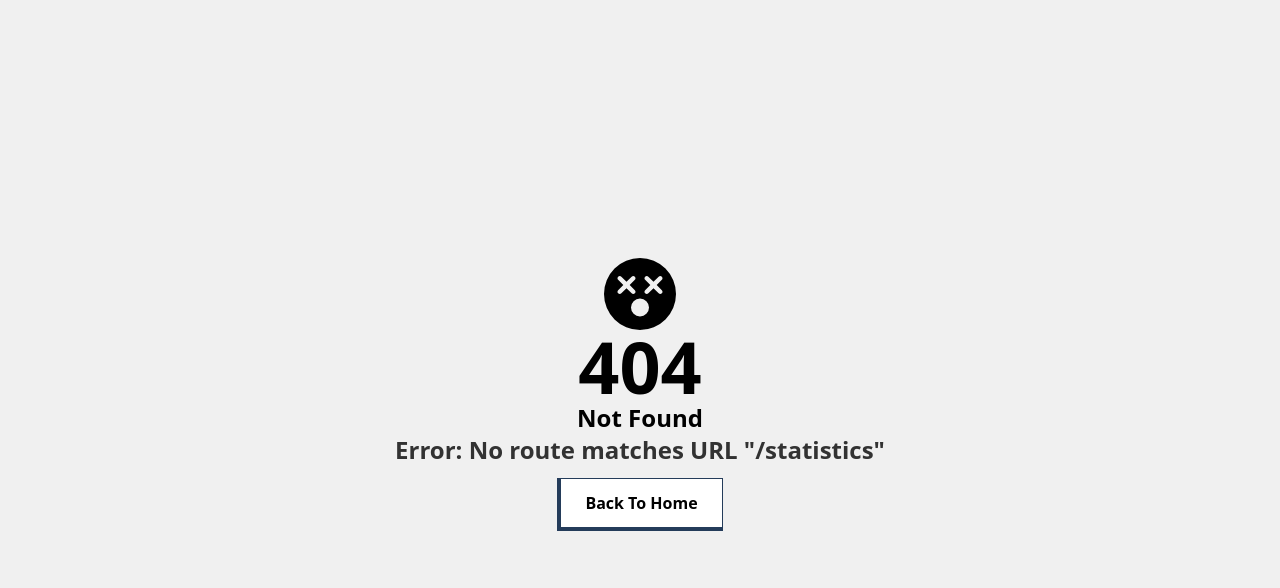
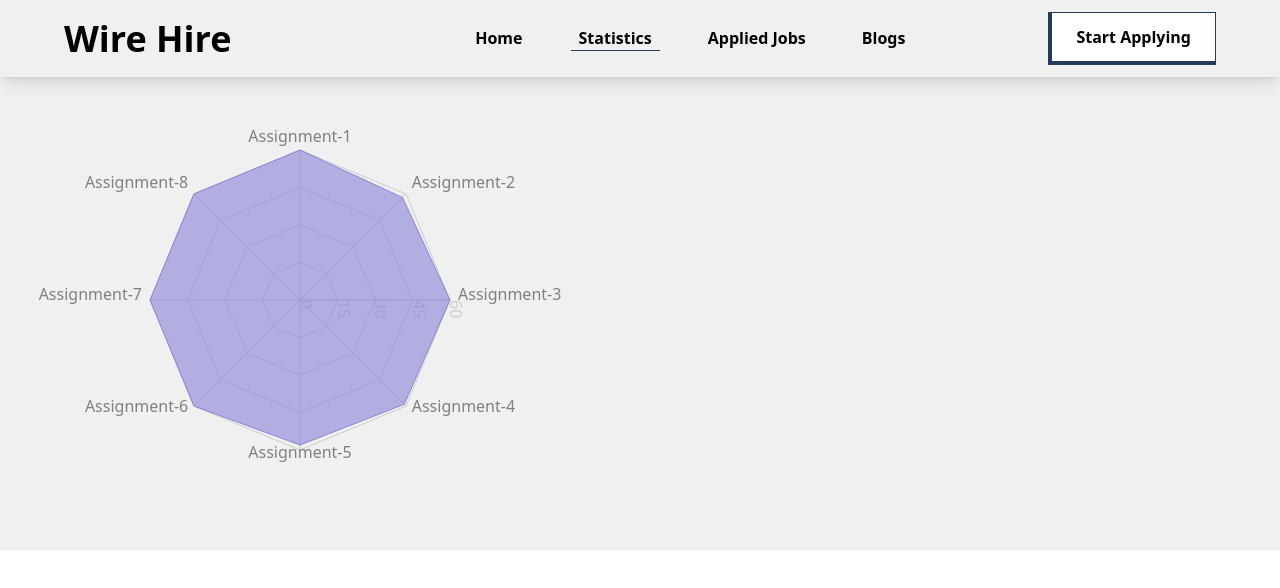
Before and after one commit to jamshed-uddin/wire-hire, a React (Vite) app: page /statistics in a window 1280 px wide. Before the commit this address had no page. Shown: the top 588 px of the page. Built offline with nearby package versions, Linux system fonts and the light colour scheme.

Commit message:
chart added

```diff
--- a/package.json
+++ b/package.json
@@ -17,10 +17,11 @@
     "react": "^18.2.0",
     "react-dom": "^18.2.0",
     "react-router-dom": "^6.10.0",
+    "recharts": "^2.5.0",
     "sort-by": "^1.2.0"
   },
   "devDependencies": {
-    "@types/react": "^18.0.28",
+    "@types/react": "^18.0.34",
     "@types/react-dom": "^18.0.11",
     "@vitejs/plugin-react": "^3.1.0",
     "autoprefixer": "^10.4.14",
--- /dev/null
+++ b/src/components/Blogs.jsx
@@ -0,0 +1,11 @@
+import React from "react";
+
+const Blogs = () => {
+  return (
+    <div>
+      <h1>this is blog sec.</h1>
+    </div>
+  );
+};
+
+export default Blogs;
--- a/src/components/Header/Header.css
+++ b/src/components/Header/Header.css
@@ -1,5 +1,12 @@
+.nav-links {
+  transition: 0.4s;
+}
+
 .link {
   transition: 500ms;
+  padding: 1px 2px;
+
+  margin: 0 auto;
 }
 
 .nav-links:hover > .link {
@@ -8,3 +15,7 @@
 .nav-links:hover > .link:hover {
   opacity: 1;
 }
+
+.active {
+  border-bottom: 1px solid #243c5a;
+}
--- a/src/components/Header/Header.jsx
+++ b/src/components/Header/Header.jsx
@@ -1,13 +1,15 @@
-import { faBars } from "@fortawesome/free-solid-svg-icons";
+import { faBars, faXmark } from "@fortawesome/free-solid-svg-icons";
 import { FontAwesomeIcon } from "@fortawesome/react-fontawesome";
-import React from "react";
+import React, { useState } from "react";
 
 import "./Header.css";
 import { Link, NavLink } from "react-router-dom";
 
 const Header = () => {
+  const [isOpen, setOpen] = useState(false);
+
   return (
-    <div className="flex justify-between items-center px-6 lg:px-16 py-3 lg:py-1 shadow-lg bg-white-smoke z-50">
+    <div className="flex justify-between items-center px-6 lg:px-16 py-3 lg:py-0 shadow-lg bg-white-smoke z-50">
       <div>
         <Link to={"/"}>
           {" "}
@@ -16,30 +18,61 @@ const Header = () => {
       </div>
 
       {/*  nav button  section starts*/}
-      <div className="text-center block lg:flex lg:w-[65%] justify-between items-center px-16 lg:px-0 py-28 lg:py-0 bg-white-smoke z-20 lg:bg-inherit absolute lg:static top-0 -left-96">
-        <ul className="block lg:flex space-y-5 lg:space-y-0 lg:space-x-10 font-semibold   nav-links ">
-          <li className="link">
-            <NavLink to={"/"}>Home</NavLink>
-          </li>
-          <li className="link">
-            <NavLink>Statistics</NavLink>
-          </li>
-          <li className="link">
-            <NavLink to={"/applied-job"}>Applied Jobs</NavLink>
-          </li>
-          <li className="link">
-            <NavLink>Blogs</NavLink>
-          </li>
-        </ul>
+      <div
+        className={`text-center block lg:flex lg:w-[65%] justify-between items-center px-16 lg:px-0 py-28 lg:py-0  z-20 lg:bg-inherit  lg:static transition-all duration-700  ${
+          isOpen ? "absolute top-0 right-0" : "absolute top-0 -right-96"
+        } bg-white`}
+      >
+        <div className="flex flex-col lg:flex-row space-y-5 lg:space-y-0 lg:space-x-10 font-semibold nav-links ">
+          <NavLink
+            onClick={() => setOpen(false)}
+            className={`link px-2 py-1 lg:py-0 ${({ isActive }) =>
+              isActive ? "active" : "default"}`}
+            to={"/"}
+          >
+            Home
+          </NavLink>
 
-        <div className="">
+          <NavLink
+            onClick={() => setOpen(false)}
+            className={`link px-2 py-1 lg:py-0 ${({ isActive }) =>
+              isActive ? "active" : "default"}`}
+            to={"/statistics"}
+          >
+            Statistics
+          </NavLink>
+
+          <NavLink
+            onClick={() => setOpen(false)}
+            className={`link px-2 py-1 lg:py-0 ${({ isActive }) =>
+              isActive ? "active" : "default"}`}
+            to={"/applied-job"}
+          >
+            Applied Jobs
+          </NavLink>
+
+          <NavLink
+            onClick={() => setOpen(false)}
+            className={`link px-2 py-1 lg:py-0 ${({ isActive }) =>
+              isActive ? "active" : "default"}`}
+            to={"/blogs"}
+          >
+            Blogs
+          </NavLink>
+        </div>
+
+        <div className="mt-4 lg:mt-0">
           <button className="my-btn">Start Applying</button>
         </div>
       </div>
       {/*  nav button  section ends*/}
 
-      <div className="lg:hidden z-30 text-3xl">
-        <FontAwesomeIcon icon={faBars}></FontAwesomeIcon>
+      <div className="lg:hidden z-30 text-3xl cursor-pointer">
+        {isOpen ? (
+          <FontAwesomeIcon onClick={() => setOpen(false)} icon={faXmark} />
+        ) : (
+          <FontAwesomeIcon onClick={() => setOpen(true)} icon={faBars} />
+        )}
       </div>
     </div>
   );
--- /dev/null
+++ b/src/components/Statistics.jsx
@@ -0,0 +1,82 @@
+import React from "react";
+
+import {
+  PolarAngleAxis,
+  PolarGrid,
+  PolarRadiusAxis,
+  Radar,
+  RadarChart,
+  Tooltip,
+} from "recharts";
+
+const Statistics = () => {
+  const assignment = [
+    {
+      id: 1,
+      assignment_serial_number: "Assignment-1",
+      assignment_number: 60,
+    },
+    {
+      id: 2,
+      assignment_serial_number: "Assignment-2",
+      assignment_number: 58,
+    },
+    {
+      id: 3,
+      assignment_serial_number: "Assignment-3",
+      assignment_number: 60,
+    },
+    {
+      id: 4,
+      assignment_serial_number: "Assignment-4",
+      assignment_number: 59,
+    },
+    {
+      id: 5,
+      assignment_serial_number: "Assignment-5",
+      assignment_number: 58,
+    },
+    {
+      id: 6,
+      assignment_serial_number: "Assignment-6",
+      assignment_number: 60,
+    },
+    {
+      id: 7,
+      assignment_serial_number: "Assignment-7",
+      assignment_number: 60,
+    },
+    {
+      id: 8,
+      assignment_serial_number: "Assignment-8",
+      assignment_number: 60,
+    },
+  ];
+
+  return (
+    <div>
+      <RadarChart
+        cx={300}
+        cy={250}
+        outerRadius={150}
+        width={600}
+        height={500}
+        data={assignment}
+      >
+        <PolarGrid />
+        <PolarAngleAxis dataKey="assignment_serial_number" />
+        <PolarRadiusAxis />
+        <Tooltip />
+        <Radar
+          name="Mike"
+          dataKey="assignment_number"
+          stroke="#8884d8"
+          fill="#8884d8"
+          fillOpacity={0.6}
+        />
+      </RadarChart>
+    </div>
+  );
+};
+
+export default Statistics;
```
Also changed, not shown: src/main.jsx (+11 -0 lines), 1 other file (tests, documents, lock files or other folders).
